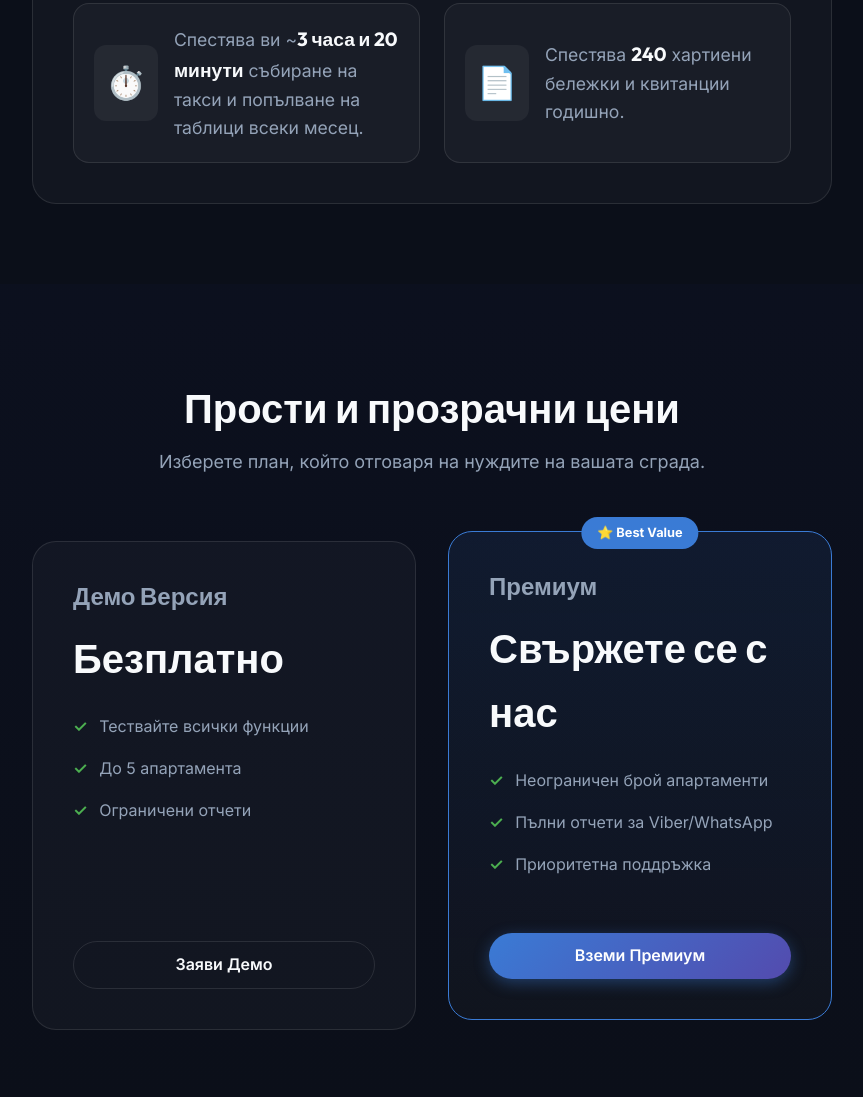
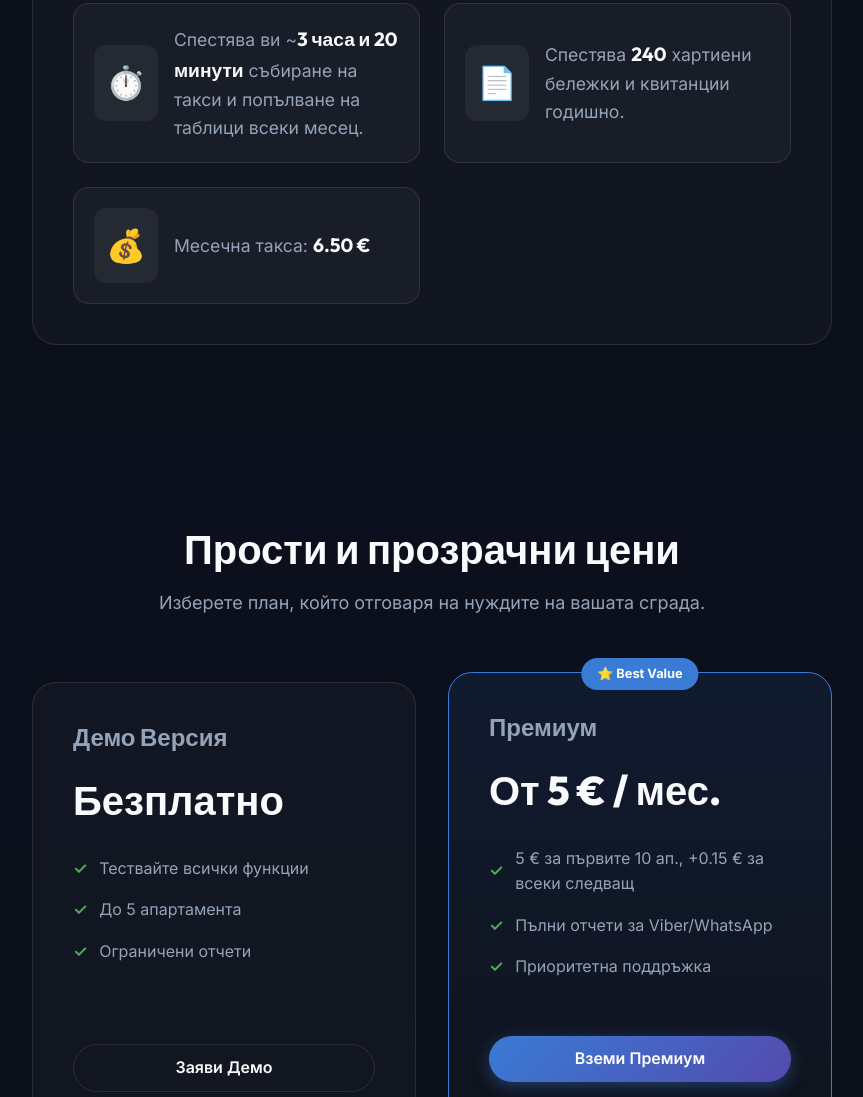
Before and after one commit to bossWither/NewSAAS, a plain HTML site: page index.html in a window 1280 px wide. Shown: the part 2593-3690 px from the top of the page, without its empty margins (208-1071 px from the left). Drawn offline with Linux system fonts and the light colour scheme.

Commit message:
Add pricing logic and translation updates

```diff
--- a/index.html
+++ b/index.html
@@ -165,6 +165,12 @@
               <span data-i18n="calc_paper_saved_1">Спестява </span><strong id="paper-val">240</strong><span data-i18n="calc_paper_saved_2"> хартиени бележки и квитанции годишно.</span>
             </div>
           </div>
+          <div class="result-item">
+            <div class="result-icon">💰</div>
+            <div class="result-text">
+              <span data-i18n="calc_price_label">Месечна такса: </span><strong id="price-val">5.00 €</strong>
+            </div>
+          </div>
         </div>
       </div>
     </div>
--- a/script.js
+++ b/script.js
@@ -125,6 +125,7 @@ document.addEventListener('DOMContentLoaded', () => {
   const aptVal = document.getElementById('apt-val');
   const timeVal = document.getElementById('time-val');
   const paperVal = document.getElementById('paper-val');
+  const priceVal = document.getElementById('price-val');
 
   if (aptSlider) {
     aptSlider.addEventListener('input', function() {
@@ -153,6 +154,15 @@ document.addEventListener('DOMContentLoaded', () => {
       // Paper saved calculation (e.g. 12 receipts per apartment per year)
       const paperSaved = apartments * 12;
       paperVal.innerText = paperSaved;
+
+      // Price calculation
+      let price = 5.00;
+      if (apartments > 10) {
+        price += (apartments - 10) * 0.15;
+      }
+      if (priceVal) {
+        priceVal.innerText = currentLang === 'bg' ? `${price.toFixed(2)} €` : `€${price.toFixed(2)}`;
+      }
     });
 
     // Initial trigger
--- a/translations.js
+++ b/translations.js
@@ -47,6 +47,7 @@ const translations = {
     "calc_time_saved_2": " събиране на такси и попълване на таблици всеки месец.",
     "calc_paper_saved_1": "Спестява ",
     "calc_paper_saved_2": " хартиени бележки и квитанции годишно.",
+    "calc_price_label": "Месечна такса: ",
 
     // Pricing
     "pricing_title": "Прости и прозрачни цени",
@@ -60,8 +61,8 @@ const translations = {
     "price_demo_btn": "Заяви Демо",
 
     "price_pro_title": "Премиум",
-    "price_pro_price": "Свържете се с нас",
-    "price_pro_feat_1": "Неограничен брой апартаменти",
+    "price_pro_price": "От 5 € / мес.",
+    "price_pro_feat_1": "5 € за първите 10 ап., +0.15 € за всеки следващ",
     "price_pro_feat_2": "Пълни отчети за Viber/WhatsApp",
     "price_pro_feat_3": "Приоритетна поддръжка",
     "price_pro_btn": "Вземи Премиум",
@@ -130,6 +131,7 @@ const translations = {
     "calc_time_saved_2": " of door-knocking and spreadsheet editing every month.",
     "calc_paper_saved_1": "Saves ",
     "calc_paper_saved_2": " paper receipts printed or handwritten per year.",
+    "calc_price_label": "Monthly fee: ",
 
     // Pricing
     "pricing_title": "Simple & Transparent Pricing",
@@ -143,8 +145,8 @@ const translations = {
     "price_demo_btn": "Request Demo",
 
     "price_pro_title": "Premium",
-    "price_pro_price": "Contact Us",
-    "price_pro_feat_1": "Unlimited apartments",
+    "price_pro_price": "From €5 / mo",
+    "price_pro_feat_1": "€5 for first 10 apts, +€0.15 per extra",
     "price_pro_feat_2": "Full Viber/WhatsApp reports",
     "price_pro_feat_3": "Priority support",
     "price_pro_btn": "Get Premium",
```
